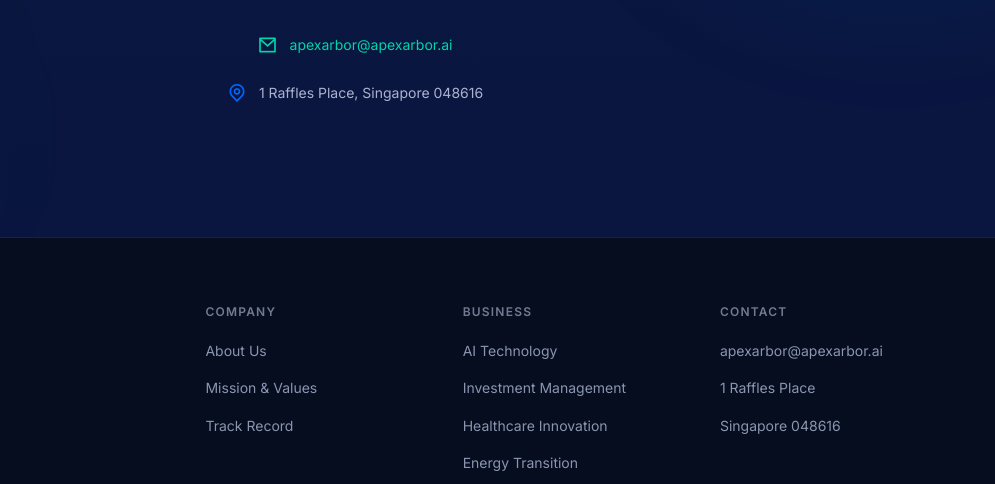
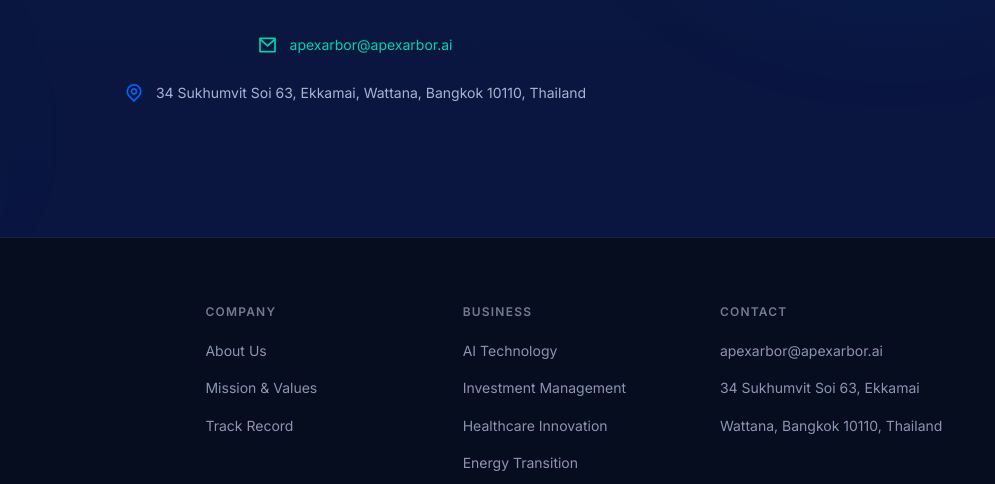
Before and after one commit to apexarborai/apexarbor, a plain HTML site: page index.html in a window 1280 px wide. Shown: the part 7394-7878 px from the top of the page, 285-1280 px from the left. Drawn offline with nearby package versions, Linux system fonts and the light colour scheme.

Commit message:
Update office address from Singapore to Bangkok, Thailand

```diff
--- a/index.html
+++ b/index.html
@@ -650,7 +650,7 @@
             </div>
             <div class="contact__detail-item">
               <i class="ri-map-pin-line" style="font-size:20px;color:#0066FF;flex-shrink:0;"></i>
-              <span>1 Raffles Place, Singapore 048616</span>
+              <span>34 Sukhumvit Soi 63, Ekkamai, Wattana, Bangkok 10110, Thailand</span>
             </div>
           </div>
         </div>
@@ -701,8 +701,8 @@
           <h4 class="footer__links-title">Contact</h4>
           <ul class="footer__links">
             <li><a href="mailto:apexarbor@apexarbor.ai" class="footer__link">apexarbor@apexarbor.ai</a></li>
-            <li><span class="footer__link-text">1 Raffles Place</span></li>
-            <li><span class="footer__link-text">Singapore 048616</span></li>
+            <li><span class="footer__link-text">34 Sukhumvit Soi 63, Ekkamai</span></li>
+            <li><span class="footer__link-text">Wattana, Bangkok 10110, Thailand</span></li>
           </ul>
         </div>
       </div>
```
